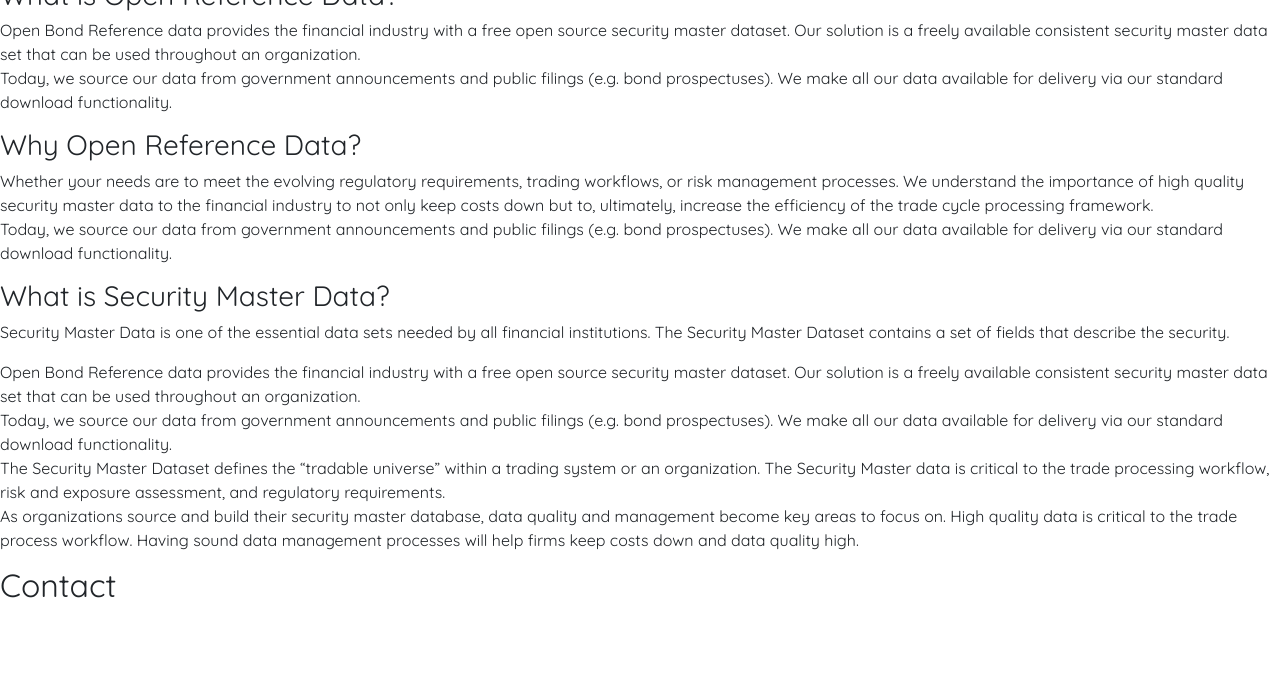
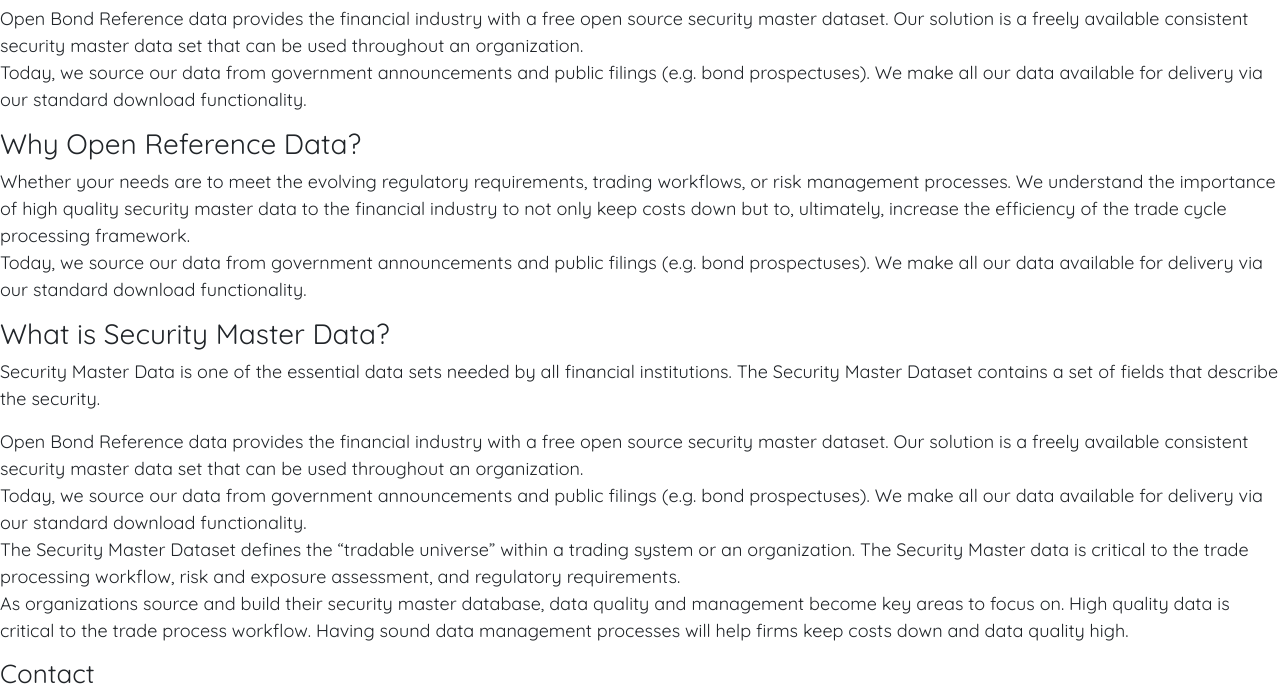
Before and after one commit to openrefdata/openrefdata.github.io, a plain HTML site: page index.html in a window 1280 px wide. Shown: the part 612-1308 px from the top of the page. Before the commit the page ends 1223 px from the top, so only its background shows below. Drawn offline with nearby package versions, Linux system fonts and the light colour scheme.

Commit message:
update index

```diff
--- a/index.html
+++ b/index.html
@@ -11,9 +11,13 @@ body {
 font-family: "Quicksand";
 }
 
+p {
+ font-size: 18px;
+}
+
 h2 {
-
-
+font-size: 26px;
+}
 
 </style>
 </head>
```
